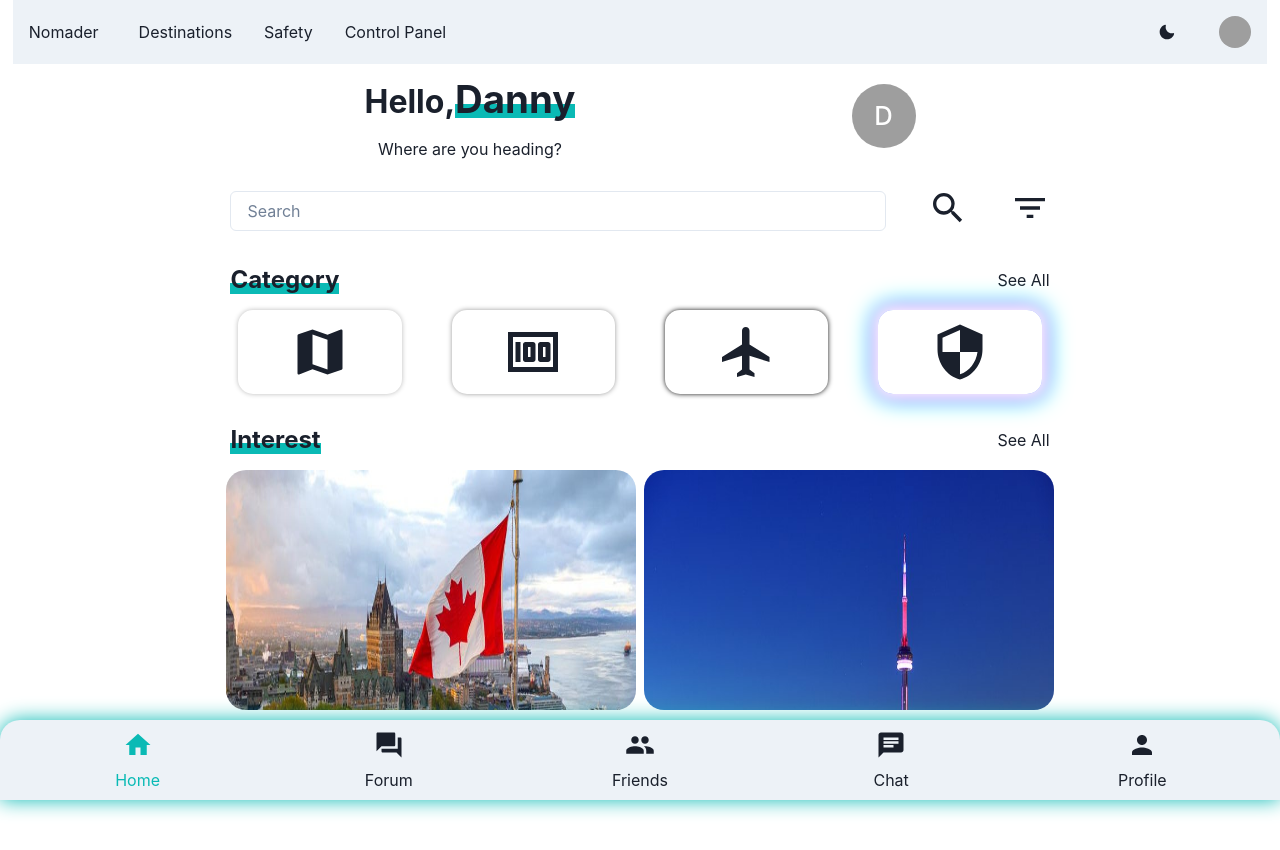
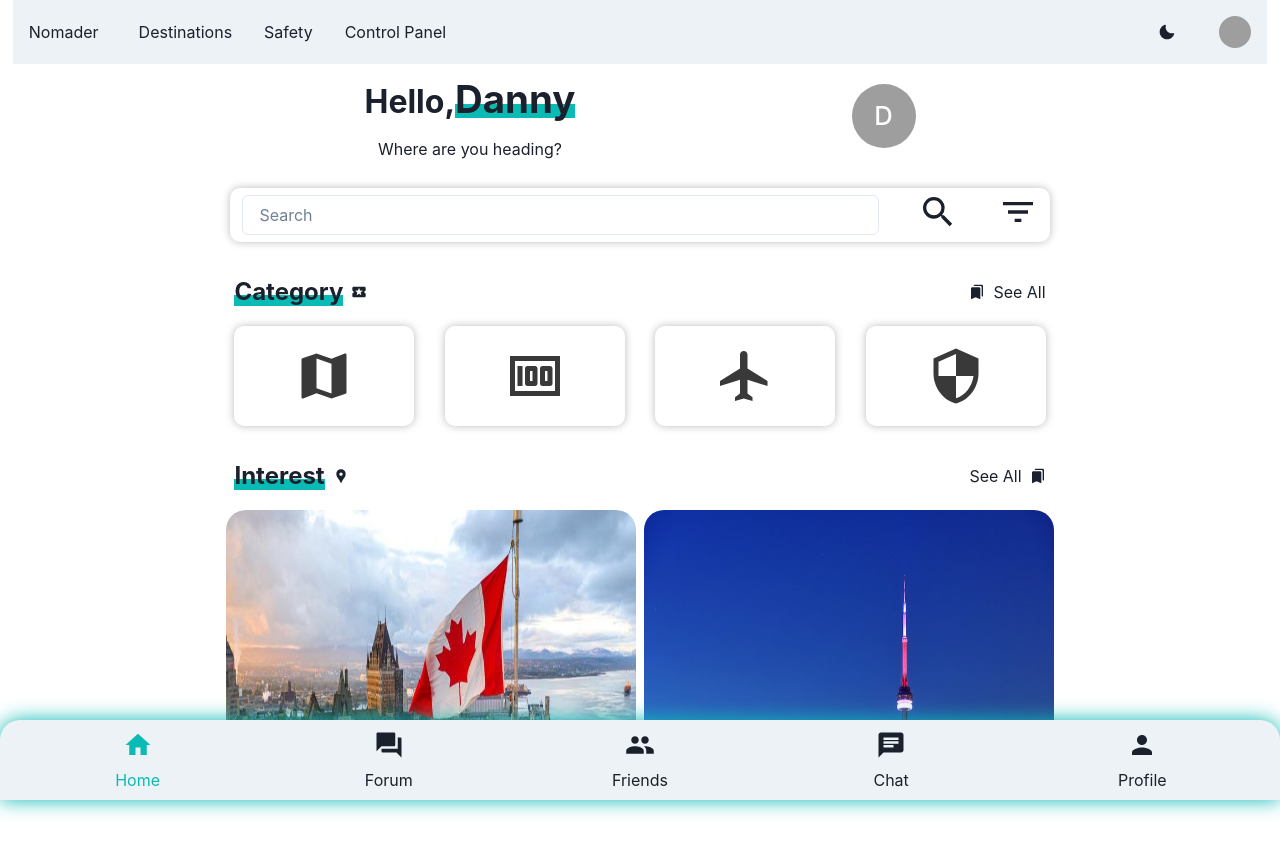
Before and after one commit to kellychowkc/Nomader, a React (Create React App) app in the folder frontend/: page / in a window 1280 px wide. Before the commit the page ends 810 px from the top, so only its background shows below. Built offline with nearby package versions, Linux system fonts and the light colour scheme; grey boxes are pictures that could not be loaded.

Commit message:
Home page update

```diff
--- a/frontend/src/components/layoutHome/Home.tsx
+++ b/frontend/src/components/layoutHome/Home.tsx
@@ -23,6 +23,9 @@ import {
     MdSearch,
     MdFilterList,
     MdSecurity,
+    MdBookmarks,
+    MdLocationPin,
+    MdLocalActivity,
 } from 'react-icons/md'
 
 interface UserProfile {
@@ -120,7 +123,15 @@ const Home = () => {
                         justify="center"
                         align="center"
                     >
-                        <HStack w="80%" p="0" m="0" justify="space-between">
+                        <HStack
+                            w="80%"
+                            px="3"
+                            py="1"
+                            m="0"
+                            justify="space-between"
+                            borderRadius="10px"
+                            boxShadow="0px 0px 9px #BBBBBB"
+                        >
                             <Box w="80%">
                                 <FormControl id="search" isRequired>
                                     {/* <FormLabel>Search</FormLabel> */}
@@ -156,7 +167,8 @@ const Home = () => {
                         justify="center"
                         align="center"
                     >
-                        <HStack w="80%" p="0" mb="3" justify="space-between">
+                        <HStack w="80%" p="1" mb="3" justify="space-between">
+                            <HStack>
                                 <Text
                                     fontSize="1.5em"
                                     fontWeight="bold"
@@ -175,71 +187,77 @@ const Home = () => {
                                 >
                                     Category
                                 </Text>
+                                <Icon as={MdLocalActivity} />
+                            </HStack>
+
+                            <HStack>
+                                <Icon as={MdBookmarks} />
                                 <Text>See All</Text>
+                            </HStack>
                         </HStack>
                         <HStack w="80%" p="0" m="0" justify="space-around">
                             <Flex
-                                w={['fit', 'fit', 'fit', '20%', '20%']}
-                                py={['0', '0', '0', '3', '3']}
+                                w="22%"
+                                py={['3', '3', '3', '4', '5']}
                                 border="0"
-                                borderRadius="15px"
+                                borderRadius="10px"
                                 justify="center"
-                                boxShadow={[
-                                    null,
-                                    null,
-                                    null,
-                                    '0px 0px 5px #BBBBBB',
-                                ]}
+                                boxShadow="0px 0px 9px #BBBBBB"
                             >
-                                <Icon as={MdMap} h="60px" w="60px" />
+                                <Icon
+                                    as={MdMap}
+                                    h="60px"
+                                    w="60px"
+                                    color="#393939"
+                                />
                             </Flex>
                             <Divider orientation="vertical" />
                             <Flex
-                                w={['fit', 'fit', 'fit', '20%', '20%']}
-                                py={['0', '0', '0', '3', '3']}
+                                w="22%"
+                                py={['3', '3', '3', '4', '5']}
                                 border="0"
-                                borderRadius="15px"
+                                borderRadius="10px"
                                 justify="center"
-                                boxShadow={[
-                                    null,
-                                    null,
-                                    null,
-                                    '0px 0px 5px #999999',
-                                ]}
+                                boxShadow="0px 0px 9px #BBBBBB"
                             >
-                                <Icon as={MdMoney} h="60px" w="60px" />
+                                <Icon
+                                    as={MdMoney}
+                                    h="60px"
+                                    w="60px"
+                                    color="#393939"
+                                />
                             </Flex>
                             <Divider orientation="vertical" />
                             <Flex
-                                w={['fit', 'fit', 'fit', '20%', '20%']}
-                                py={['0', '0', '0', '3', '3']}
+                                w="22%"
+                                py={['3', '3', '3', '4', '5']}
                                 border="0"
-                                borderRadius="15px"
+                                borderRadius="10px"
                                 justify="center"
-                                boxShadow={[
-                                    null,
-                                    null,
-                                    null,
-                                    '0px 0px 5px #131313',
-                                ]}
+                                boxShadow="0px 0px 9px #BBBBBB"
                             >
-                                <Icon as={MdFlight} h="60px" w="60px" />
+                                <Icon
+                                    as={MdFlight}
+                                    h="60px"
+                                    w="60px"
+                                    color="#393939"
+                                />
                             </Flex>
                             <Divider orientation="vertical" />
                             <Flex
-                                w={['fit', 'fit', 'fit', '20%', '20%']}
-                                py={['0', '0', '0', '3', '3']}
+                                w="22%"
+                                py={['3', '3', '3', '4', '5']}
                                 border="0"
-                                borderRadius="15px"
+                                borderRadius="10px"
                                 justify="center"
-                                boxShadow={[
-                                    null,
-                                    null,
-                                    null,
-                                    '0px 0px 15px 5px #fff,0px 0px 20px 0px #f0f,0px 0px 25px 5px #0ff',
-                                ]}
+                                boxShadow="0px 0px 9px #BBBBBB"
                             >
-                                <Icon as={MdSecurity} h="60px" w="60px" />
+                                <Icon
+                                    as={MdSecurity}
+                                    h="60px"
+                                    w="60px"
+                                    color="#393939"
+                                />
                             </Flex>
                         </HStack>
                     </Flex>
@@ -250,7 +268,9 @@ const Home = () => {
                         justify="center"
                         align="center"
                     >
-                        <HStack w="80%" p="0" mb="3" justify="space-between">
+                        <HStack w="80%" p="1" mb="3" justify="space-between">
+                            <Box>
+                                <HStack>
                                     <Text
                                         fontSize="1.5em"
                                         fontWeight="bold"
@@ -269,7 +289,15 @@ const Home = () => {
                                     >
                                         Interest
                                     </Text>
+                                    <Icon as={MdLocationPin} />
+                                </HStack>
+                            </Box>
+                            <Box>
+                                <HStack>
                                     <Text>See All</Text>
+                                    <Icon as={MdBookmarks} />
+                                </HStack>
+                            </Box>
                         </HStack>
                         <HStack justify="center" align="center">
                             <Box
```
Lines whose indentation alone changed are shown as unchanged.
